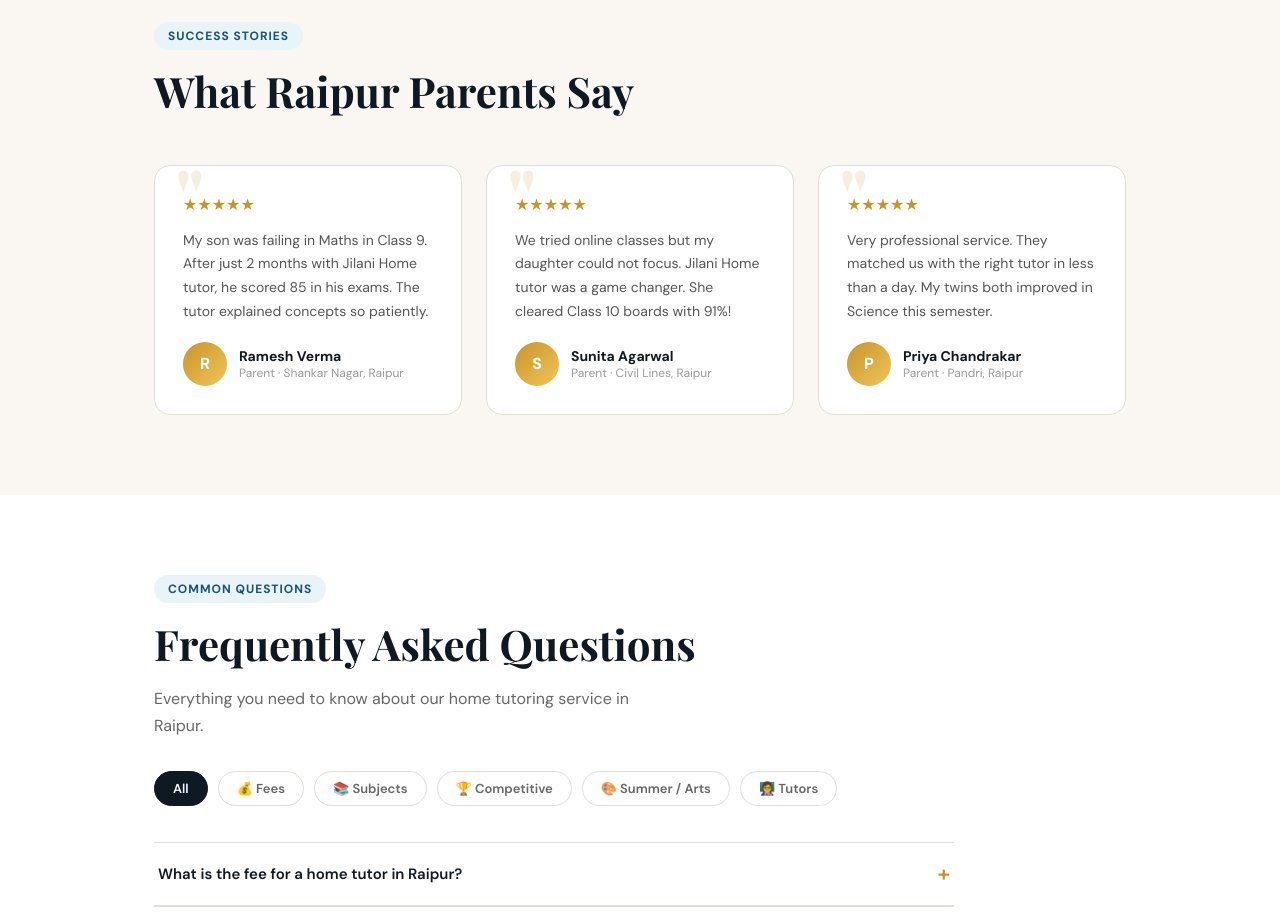
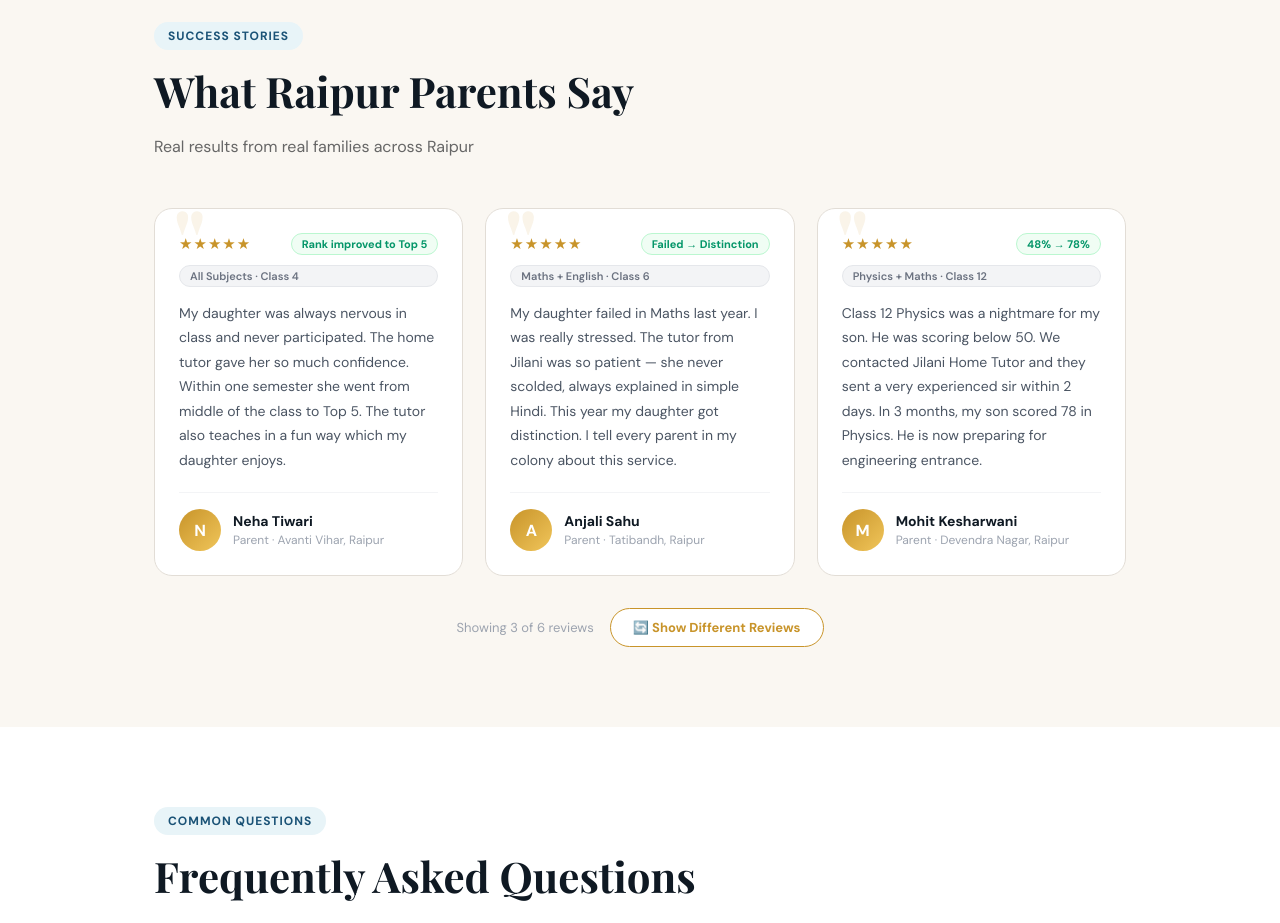
Before and after one commit to afzal-04/Jilani.Home.Tutor, a Next.js app: page / in a window 1280 px wide. Shown: the part 5220-6143 px from the top of the page. Built offline with nearby package versions, Linux system fonts and the light colour scheme; no server answers; the database is empty.

Commit message:
Testimonuals changes

```diff
--- a/src/sections/Testimonials.module.css
+++ b/src/sections/Testimonials.module.css
@@ -1,10 +1,180 @@
 /* src/sections/Testimonials.module.css */
-.grid { display: grid; grid-template-columns: repeat(auto-fit, minmax(300px, 1fr)); gap: 24px; margin-top: 48px; }
-.card { background: #fff; border: 1px solid var(--border); border-radius: 16px; padding: 28px; position: relative; }
-.card::before { content: '"'; font-family: var(--font-display); font-size: 80px; color: var(--gold); opacity: .15; position: absolute; top: -10px; left: 20px; line-height: 1; }
-.stars { color: var(--gold); font-size: 16px; margin-bottom: 14px; }
-.card p { font-size: 14px; color: #555; line-height: 1.7; margin-bottom: 18px; }
-.author { display: flex; align-items: center; gap: 12px; }
-.avatar { width: 44px; height: 44px; border-radius: 50%; background: linear-gradient(135deg, var(--gold), var(--gold-light)); display: flex; align-items: center; justify-content: center; font-weight: 700; color: #fff; font-size: 16px; flex-shrink: 0; }
-.name { font-weight: 700; font-size: 14px; }
-.loc { font-size: 12px; color: #999; }
+
+/* ── Grid ── */
+.grid {
+  display: grid;
+  grid-template-columns: repeat(3, 1fr);
+  gap: 22px;
+  margin-top: 48px;
+}
+
+/* ── Fade animations for shuffle ── */
+.fadeIn  { animation: fadeIn  0.35s ease forwards; }
+.fadeOut { animation: fadeOut 0.3s  ease forwards; }
+
+@keyframes fadeIn  { from { opacity: 0; transform: translateY(10px); } to { opacity: 1; transform: translateY(0); } }
+@keyframes fadeOut { from { opacity: 1; transform: translateY(0); } to { opacity: 0; transform: translateY(-8px); } }
+
+/* ── Card ── */
+.card {
+  background: #fff;
+  border: 1px solid var(--border, #eee);
+  border-radius: 18px;
+  padding: 24px;
+  position: relative;
+  display: flex;
+  flex-direction: column;
+  gap: 0;
+  transition: transform 0.3s ease, box-shadow 0.3s ease;
+}
+
+.card:hover {
+  transform: translateY(-5px);
+  box-shadow: 0 16px 40px rgba(0,0,0,0.09);
+}
+
+/* Quote mark */
+.card::before {
+  content: '"';
+  font-family: var(--font-display, serif);
+  font-size: 90px;
+  color: var(--gold, #c8942a);
+  opacity: 0.1;
+  position: absolute;
+  top: -14px;
+  left: 18px;
+  line-height: 1;
+  pointer-events: none;
+}
+
+/* ── Top row: stars + score ── */
+.topRow {
+  display: flex;
+  align-items: center;
+  justify-content: space-between;
+  margin-bottom: 10px;
+}
+
+.stars {
+  color: var(--gold, #c8942a);
+  font-size: 15px;
+  letter-spacing: 1px;
+}
+
+.scoreBadge {
+  font-size: 11px;
+  font-weight: 700;
+  color: #059669;
+  background: #f0fdf4;
+  border: 1px solid #bbf7d0;
+  padding: 3px 10px;
+  border-radius: 100px;
+  white-space: nowrap;
+}
+
+/* ── Subject tag ── */
+.subjectTag {
+  font-size: 11px;
+  font-weight: 600;
+  color: #6b7280;
+  background: #f3f4f6;
+  border: 1px solid #e5e7eb;
+  padding: 3px 10px;
+  border-radius: 100px;
+  display: inline-block;
+  margin-bottom: 14px;
+}
+
+/* ── Review text ── */
+.text {
+  font-size: 14px;
+  color: #4b5563;
+  line-height: 1.75;
+  margin-bottom: 20px;
+  flex: 1;
+}
+
+/* ── Author ── */
+.author {
+  display: flex;
+  align-items: center;
+  gap: 12px;
+  padding-top: 16px;
+  border-top: 1px solid #f3f4f6;
+}
+
+.avatar {
+  width: 42px;
+  height: 42px;
+  border-radius: 50%;
+  background: linear-gradient(135deg, var(--gold, #c8942a), #f0c55a);
+  display: flex;
+  align-items: center;
+  justify-content: center;
+  font-weight: 800;
+  color: #fff;
+  font-size: 16px;
+  flex-shrink: 0;
+}
+
+.name {
+  font-weight: 700;
+  font-size: 14px;
+  color: #0f1923;
+}
+
+.loc {
+  font-size: 12px;
+  color: #9ca3af;
+  margin-top: 2px;
+}
+
+/* ── Shuffle row ── */
+.shuffleRow {
+  display: flex;
+  align-items: center;
+  justify-content: center;
+  gap: 16px;
+  margin-top: 32px;
+  flex-wrap: wrap;
+}
+
+.countText {
+  font-size: 13px;
+  color: #9ca3af;
+}
+
+.shuffleBtn {
+  display: inline-flex;
+  align-items: center;
+  gap: 6px;
+  padding: 10px 22px;
+  background: #fff;
+  border: 1.5px solid var(--gold, #c8942a);
+  color: var(--gold, #c8942a);
+  border-radius: 100px;
+  font-size: 13px;
+  font-weight: 700;
+  cursor: pointer;
+  font-family: inherit;
+  transition: background 0.2s, color 0.2s;
+}
+
+.shuffleBtn:hover:not(:disabled) {
+  background: var(--gold, #c8942a);
+  color: #fff;
+}
+
+.shuffleBtn:disabled {
+  opacity: 0.5;
+  cursor: not-allowed;
+}
+
+/* ── Responsive ── */
+@media (max-width: 900px) {
+  .grid { grid-template-columns: repeat(2, 1fr); }
+}
+
+@media (max-width: 580px) {
+  .grid { grid-template-columns: 1fr; gap: 16px; }
+}
--- a/src/sections/Testimonials.tsx
+++ b/src/sections/Testimonials.tsx
@@ -1,25 +1,105 @@
+'use client';
 // src/sections/Testimonials.tsx
+import { useState, useEffect } from 'react';
 import Reveal from '@/components/Reveal';
 import styles from './Testimonials.module.css';
 
-const testimonials = [
-  { initial: 'R', name: 'Ramesh Verma', location: 'Shankar Nagar, Raipur', text: 'My son was failing in Maths in Class 9. After just 2 months with Jilani Home tutor, he scored 85 in his exams. The tutor explained concepts so patiently.' },
-  { initial: 'S', name: 'Sunita Agarwal', location: 'Civil Lines, Raipur', text: 'We tried online classes but my daughter could not focus. Jilani Home tutor was a game changer. She cleared Class 10 boards with 91%!' },
-  { initial: 'P', name: 'Priya Chandrakar', location: 'Pandri, Raipur', text: 'Very professional service. They matched us with the right tutor in less than a day. My twins both improved in Science this semester.' },
+const ALL_TESTIMONIALS = [
+  {
+    initial: 'R',
+    name: 'Ramesh Verma',
+    location: 'Shankar Nagar, Raipur',
+    subject: 'Maths · Class 9',
+    score: '55% → 85%',
+    text: 'My son was scoring 55 in Maths and I was very worried. After 2 months with Jilani Home Tutor, he got 85 in his half-yearly exam. The tutor comes on time, explains patiently, and gives weekly notes. Highly recommend.',
+  },
+  {
+    initial: 'S',
+    name: 'Sunita Agarwal',
+    location: 'Civil Lines, Raipur',
+    subject: 'Science · Class 10',
+    score: 'Class 10 · 91%',
+    text: 'We tried online classes for 6 months but my daughter could never focus on a screen. Jilani Home Tutor was completely different. The tutor built her confidence step by step. She cleared Class 10 boards with 91% and we are so proud.',
+  },
+  {
+    initial: 'P',
+    name: 'Priya Chandrakar',
+    location: 'Pandri, Raipur',
+    subject: 'Science · Class 7 & 8',
+    score: 'Both twins improved',
+    text: 'I have twins in Class 7 and 8 and managing their studies was becoming impossible. Jilani matched us with a tutor within one day. Both children improved in Science within the first month. Very professional and reliable service.',
+  },
+  {
+    initial: 'A',
+    name: 'Anjali Sahu',
+    location: 'Tatibandh, Raipur',
+    subject: 'Maths + English · Class 6',
+    score: 'Failed → Distinction',
+    text: 'My daughter failed in Maths last year. I was really stressed. The tutor from Jilani was so patient — she never scolded, always explained in simple Hindi. This year my daughter got distinction. I tell every parent in my colony about this service.',
+  },
+  {
+    initial: 'M',
+    name: 'Mohit Kesharwani',
+    location: 'Devendra Nagar, Raipur',
+    subject: 'Physics + Maths · Class 12',
+    score: '48% → 78%',
+    text: 'Class 12 Physics was a nightmare for my son. He was scoring below 50. We contacted Jilani Home Tutor and they sent a very experienced sir within 2 days. In 3 months, my son scored 78 in Physics. He is now preparing for engineering entrance.',
+  },
+  {
+    initial: 'N',
+    name: 'Neha Tiwari',
+    location: 'Avanti Vihar, Raipur',
+    subject: 'All Subjects · Class 4',
+    score: 'Rank improved to Top 5',
+    text: 'My daughter was always nervous in class and never participated. The home tutor gave her so much confidence. Within one semester she went from middle of the class to Top 5. The tutor also teaches in a fun way which my daughter enjoys.',
+  },
 ];
 
+function shuffle<T>(arr: T[]): T[] {
+  const a = [...arr];
+  for (let i = a.length - 1; i > 0; i--) {
+    const j = Math.floor(Math.random() * (i + 1));
+    [a[i], a[j]] = [a[j], a[i]];
+  }
+  return a;
+}
+
 export default function Testimonials() {
+  const [visible, setVisible] = useState(ALL_TESTIMONIALS.slice(0, 3));
+  const [animating, setAnimating] = useState(false);
+
+  useEffect(() => {
+    setVisible(shuffle(ALL_TESTIMONIALS).slice(0, 3));
+  }, []);
+
+  function handleShuffle() {
+    setAnimating(true);
+    setTimeout(() => {
+      setVisible(shuffle(ALL_TESTIMONIALS).slice(0, 3));
+      setAnimating(false);
+    }, 300);
+  }
+
   return (
     <section id="testimonials">
       <div className="sec-inner">
         <Reveal><span className="sec-tag">Success Stories</span></Reveal>
-        <Reveal delay={80}><h2 className="sec-title">What Raipur Parents Say</h2></Reveal>
-        <div className={styles.grid}>
-          {testimonials.map((t, i) => (
-            <Reveal key={t.name} delay={i * 90}>
-              <div className={styles.card}>
+        <Reveal delay={80}>
+          <h2 className="sec-title">What Raipur Parents Say</h2>
+        </Reveal>
+        <Reveal delay={120}>
+          <p className="sec-sub">Real results from real families across Raipur</p>
+        </Reveal>
+
+        <div className={`${styles.grid} ${animating ? styles.fadeOut : styles.fadeIn}`}>
+          {visible.map((t) => (
+            <div key={t.name} className={styles.card}>
+              <div className={styles.topRow}>
                 <div className={styles.stars}>★★★★★</div>
-                <p>{t.text}</p>
+                <span className={styles.scoreBadge}>{t.score}</span>
+              </div>
+              <div className={styles.subjectTag}>{t.subject}</div>
+              <p className={styles.text}>{t.text}</p>
               <div className={styles.author}>
                 <div className={styles.avatar}>{t.initial}</div>
                 <div>
@@ -28,9 +108,17 @@ export default function Testimonials() {
                 </div>
               </div>
             </div>
-            </Reveal>
           ))}
         </div>
+
+        <Reveal delay={200}>
+          <div className={styles.shuffleRow}>
+            <span className={styles.countText}>Showing 3 of {ALL_TESTIMONIALS.length} reviews</span>
+            <button onClick={handleShuffle} className={styles.shuffleBtn} disabled={animating}>
+              🔄 Show Different Reviews
+            </button>
+          </div>
+        </Reveal>
       </div>
     </section>
   );
```
Also changed, not shown: public/logo.png, public/logo1.png (added). Lines whose indentation alone changed are shown as unchanged.
